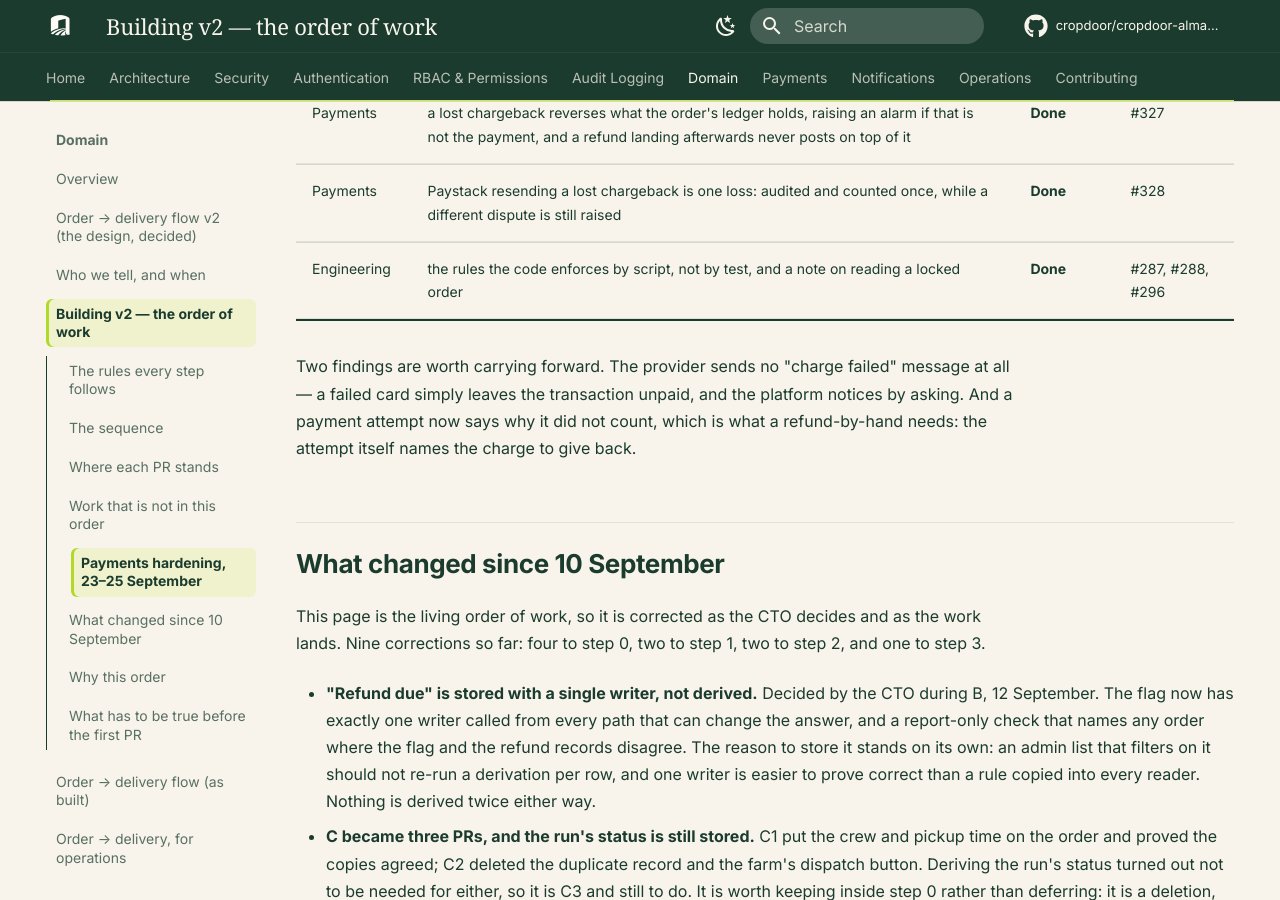
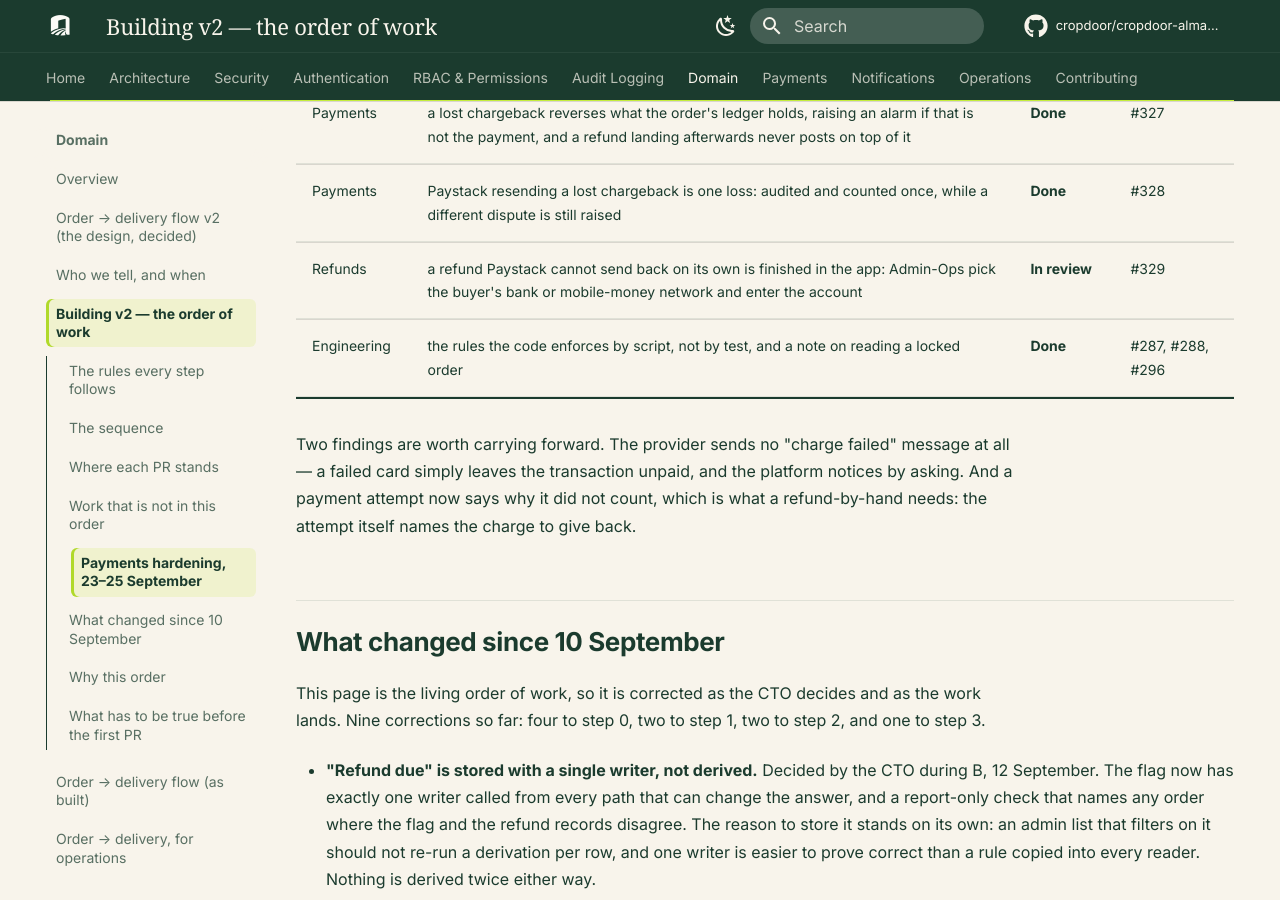
Before and after one commit to cropdoor/cropdoor-almanac, an MkDocs documentation site: the page built from docs/domain/order-delivery-flow-v2-build-order.md, in a window 1280 px wide and 900 px high, scrolled down 11318 px. Built offline with MkDocs 1.6.1 and Material for MkDocs 9.7.7, drawn with Linux system fonts in a browser that asks for light colours; some web fonts are replaced; comment, search, counter and statistics services are not loaded.

Commit message:
tracker: send a stuck refund to the buyer's bank account, in review (#329)

```diff
--- a/docs/domain/order-delivery-flow-v2-build-order.md
+++ b/docs/domain/order-delivery-flow-v2-build-order.md
@@ -146,6 +146,7 @@ Found while building step 3's refunds and while testing against the real payment
 | Payments | a chargeback lost while the order's refund waits on Paystack can be settled once that refund finishes | **Done** | #326 |
 | Payments | a lost chargeback reverses what the order's ledger holds, raising an alarm if that is not the payment, and a refund landing afterwards never posts on top of it | **Done** | #327 |
 | Payments | Paystack resending a lost chargeback is one loss: audited and counted once, while a different dispute is still raised | **Done** | #328 |
+| Refunds | a refund Paystack cannot send back on its own is finished in the app: Admin-Ops pick the buyer's bank or mobile-money network and enter the account | **In review** | #329 |
 | Engineering | the rules the code enforces by script, not by test, and a note on reading a locked order | **Done** | #287, #288, #296 |
 
 Two findings are worth carrying forward. The provider sends no "charge failed" message at all — a failed card simply leaves the transaction unpaid, and the platform notices by asking. And a payment attempt now says why it did not count, which is what a refund-by-hand needs: the attempt itself names the charge to give back.
```
